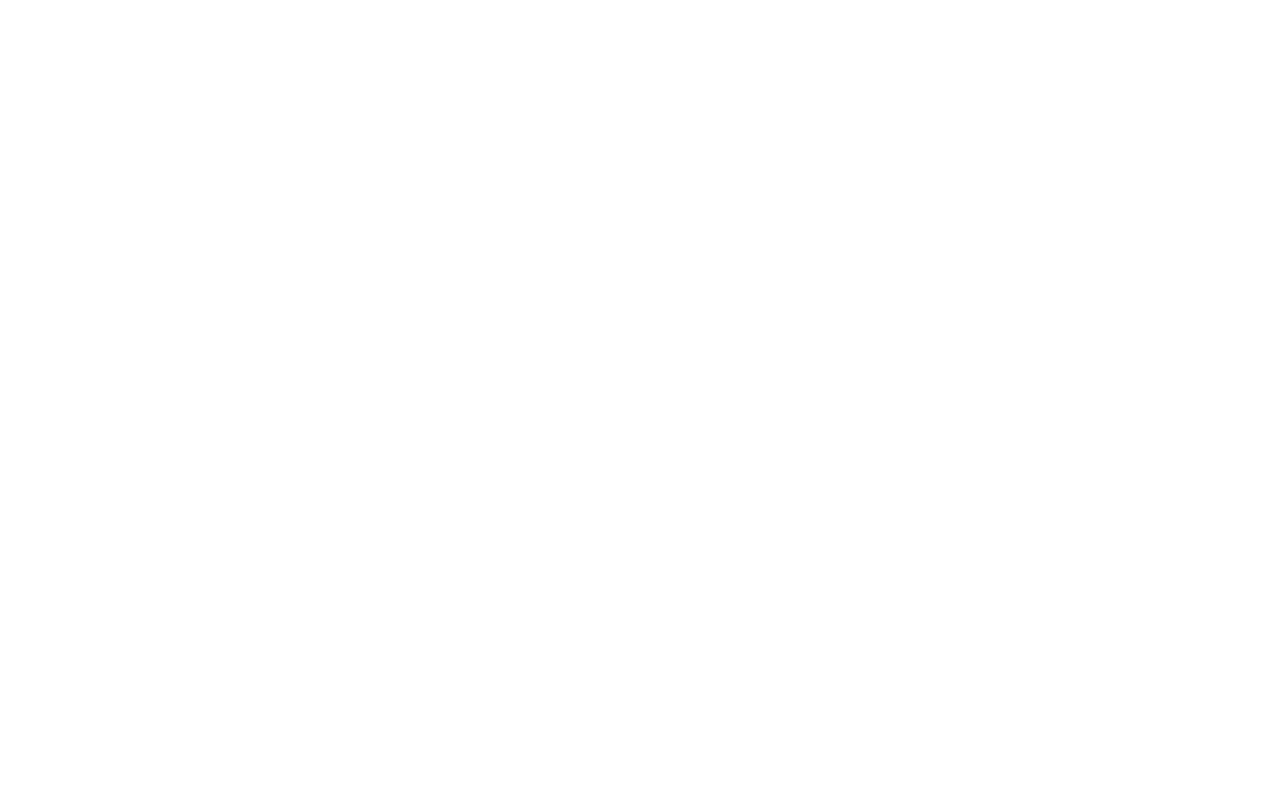
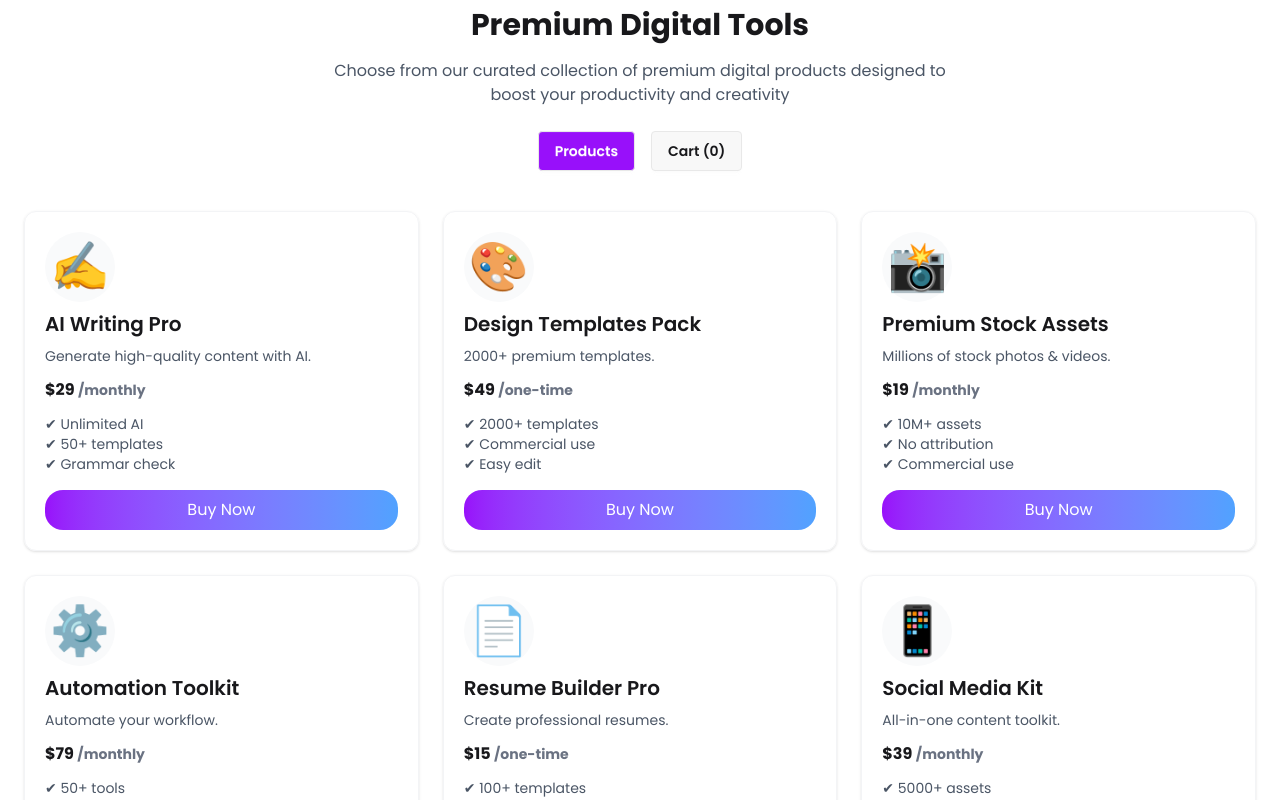
Before and after one commit to everluma/digitools-platform, a React (Vite) app: page / in a window 1280 px wide. Shown: the part 940-1740 px from the top of the page. Before the commit the page ends 883 px from the top, so only its background shows below. Built offline with nearby package versions, Linux system fonts and the light colour scheme.

Commit message:
MainSection & functionallity added

```diff
--- a/src/App.jsx
+++ b/src/App.jsx
@@ -1,6 +1,8 @@
 import Banner from './components/Banner'
 import Stats from './components/Stats'
+import MainSection from "./components/MainSection";
 import './App.css'
+
 
 function App() {
   return (
@@ -69,6 +71,7 @@
     </div>
 
     <Stats/>
+    <MainSection />
     </>
   )
 }
--- /dev/null
+++ b/src/components/MainSection.jsx
@@ -0,0 +1,148 @@
+import { useState } from "react"
+import productsData from "../data/products"
+
+
+
+
+function MainSection() {
+  const [view, setView] = useState("products")
+  const [cart, setCart] = useState([])
+
+
+
+  // add in cart
+
+  const handleAdd = (product) => {
+    setCart([...cart, product])
+  }
+
+  // remove form there
+
+
+  const handleRemove = (id) => {
+    const newCart = cart.filter(item => item.id !== id)
+    setCart(newCart)
+  }
+
+  // clear  the cart
+  const handleCheckout = () => {
+    setCart([])
+  }
+
+
+//   Return Function Start
+
+  return (
+    <div className="max-w-7xl mx-auto px-6 py-16">
+
+      {/* Title */}
+
+      <h2 className="text-3xl font-bold text-center">Premium Digital Tools</h2>
+
+      <p className="text-gray-600 mt-4  text-center">Choose from our curated collection of premium digital products designed to <br /> boost your productivity and creativity</p>
+
+      {/* Toggle */}
+
+      <div className="flex justify-center gap-4 mt-6">
+
+        {/* Product button  */}
+
+        <button onClick={() => setView("products")} className="btn bg-purple-600 text-white">
+          Products
+        </button>
+
+        {/* cart Button  */}
+
+
+        <button onClick={() => setView("cart")} className="btn">
+          Cart ({cart.length})
+        </button>
+      </div>
+
+      {/* product section */}
+
+
+      {view === "products" ? (
+
+        // Product grid
+
+
+        <div className="grid md:grid-cols-3 gap-6 mt-10">
+
+          {productsData.map(product => (
+            <div key={product.id} className="border border-gray-100 rounded-xl p-5 shadow-sm">
+
+              <div className="text-5xl bg-gray-50 rounded-full w-[70px] h-[70px] items-center justify-center flex">{product.icon}</div>
+
+              <h3 className="text-xl font-semibold mt-2">
+                {product.name}</h3>
+
+              <p className="text-gray-600 text-sm mt-2">{product.description}</p>
+
+              <p className="mt-3 font-bold">${product.price} <span className="text-sm text-gray-500">/{product.period}</span></p>
+
+              <ul className="mt-3 text-sm text-gray-600">
+                {product.features.map((f, i) => (
+                  <li key={i}>✔ {f}</li>
+                ))}
+              </ul>
+
+              <button
+                onClick={() => handleAdd(product)}
+                className="mt-4 w-full py-2 rounded-[18px] bg-gradient-to-r from-purple-600 to-blue-400 text-white"
+              >
+                Buy Now
+              </button>
+
+            </div>
+          ))}
+
+        </div>
+
+      ) : (
+
+        // display cart
+
+
+        <div className="mt-10">
+
+          {cart.length === 0 ? (
+            <p className="text-center text-gray-500">Cart is empty</p>
+          ) : (
+            <div className="space-y-4">
+
+              {cart.map(item => (
+                <div key={item.id} className="flex justify-between items-center border p-4 rounded-lg">
+                  <div className="flex items-center gap-3">
+                    <span className="text-2xl">{item.icon}</span>
+                    <p>{item.name}</p>
+                  </div>
+
+                  <div className="flex items-center gap-4">
+                    <p>${item.price}</p>
+                    <button onClick={() => handleRemove(item.id)} className="text-red-500">
+                      Remove
+                    </button>
+                  </div>
+                </div>
+              ))}
+
+              <button
+                onClick={handleCheckout}
+                className="btn w-full bg-purple-600 text-white mt-4"
+              >
+                Proceed to Checkout
+              </button>
+
+            </div>
+          )}
+
+        </div>
+
+      )}
+
+    </div>
+  )
+}
+
+export default MainSection
--- /dev/null
+++ b/src/data/products.js
@@ -0,0 +1,103 @@
+const products = [
+  {
+    id: 1,
+    name: "AI Writing Pro",
+    description: "Generate high-quality content with AI.",
+    price: 29,
+    period: "monthly",
+    tag: "Best Seller",
+    tagType: "best",
+    features: ["Unlimited AI", "50+ templates", "Grammar check"],
+    icon: "✍️"
+  },
+  {
+    id: 2,
+    name: "Design Templates Pack",
+    description: "2000+ premium templates.",
+    price: 49,
+    period: "one-time",
+    tag: "Popular",
+    tagType: "popular",
+    features: ["2000+ templates", "Commercial use", "Easy edit"],
+    icon: "🎨"
+  },
+  {
+    id: 3,
+    name: "Premium Stock Assets",
+    description: "Millions of stock photos & videos.",
+    price: 19,
+    period: "monthly",
+    tag: "New",
+    tagType: "new",
+    features: ["10M+ assets", "No attribution", "Commercial use"],
+    icon: "📸"
+  },
+  {
+    id: 4,
+    name: "Automation Toolkit",
+    description: "Automate your workflow.",
+    price: 79,
+    period: "monthly",
+    tag: "Popular",
+    tagType: "popular",
+    features: ["50+ tools", "API access", "Custom workflow"],
+    icon: "⚙️"
+  },
+  {
+    id: 5,
+    name: "Resume Builder Pro",
+    description: "Create professional resumes.",
+    price: 15,
+    period: "one-time",
+    tag: "New",
+    tagType: "new",
+    features: ["100+ templates", "ATS ready", "PDF export"],
+    icon: "📄"
+  },
+  {
+    id: 6,
+    name: "Social Media Kit",
+    description: "All-in-one content toolkit.",
+    price: 39,
+    period: "monthly",
+    tag: "Best Seller",
+    tagType: "best",
+    features: ["5000+ assets", "Scheduler", "Analytics"],
+    icon: "📱"
+  },
+  {
+    id: 7,
+    name: "SEO Booster",
+    description: "Improve search ranking.",
+    price: 25,
+    period: "monthly",
+    tag: "Popular",
+    tagType: "popular",
+    features: ["Keyword tools", "Site audit", "Reports"],
+    icon: "🔍"
+  },
+  {
+    id: 8,
+    name: "Video Editor Pro",
+    description: "Edit videos easily.",
+    price: 59,
+    period: "one-time",
+    tag: "New",
+    tagType: "new",
+    features: ["4K export", "Effects", "Templates"],
+    icon: "🎬"
+  },
+  {
+    id: 9,
+    name: "Email Marketing Tool",
+    description: "Boost email campaigns.",
+    price: 35,
+    period: "monthly",
+    tag: "Best Seller",
+    tagType: "best",
+    features: ["Automation", "Templates", "Analytics"],
+    icon: "📧"
+  }
+]
+
+export default products
```
